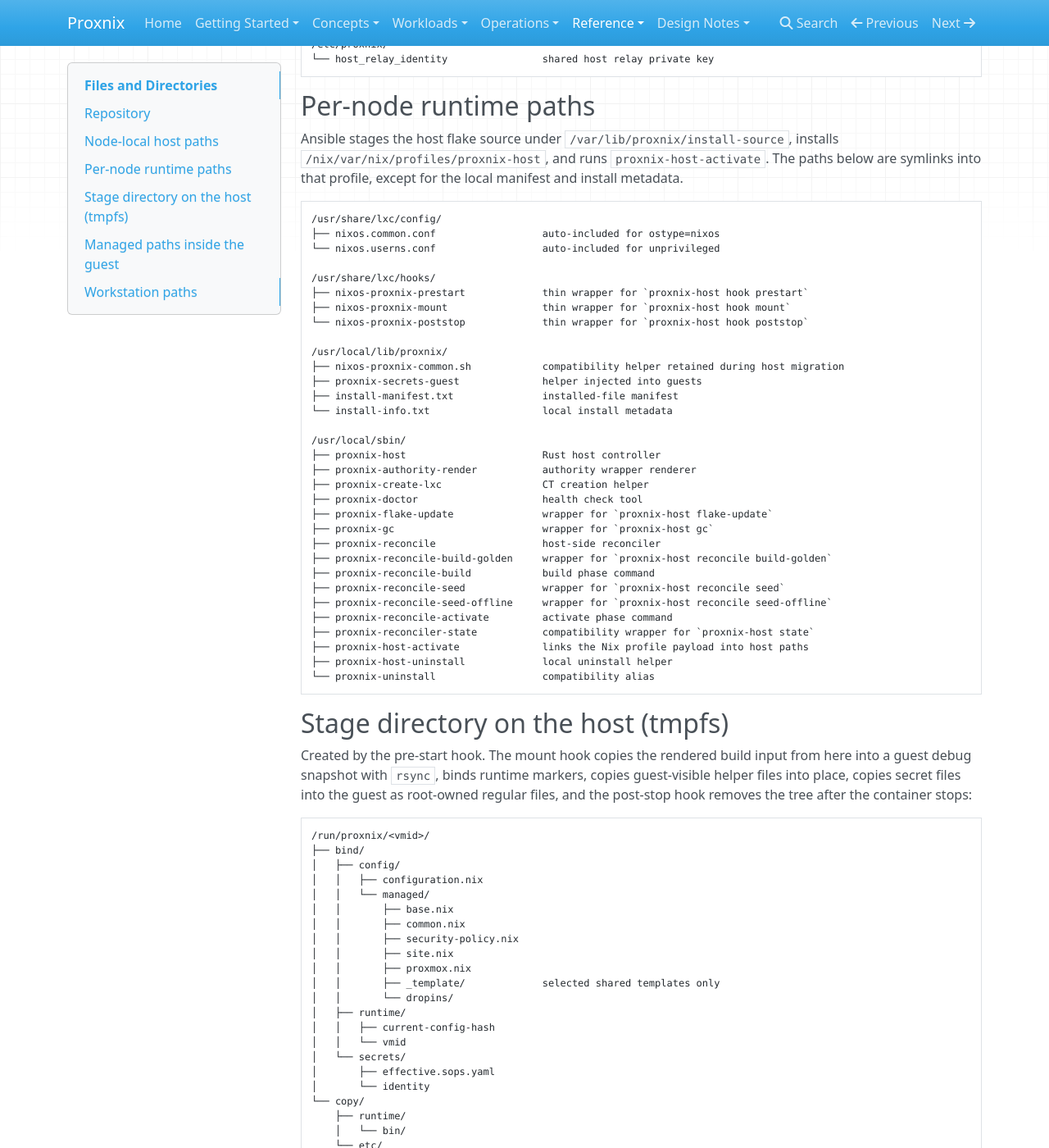
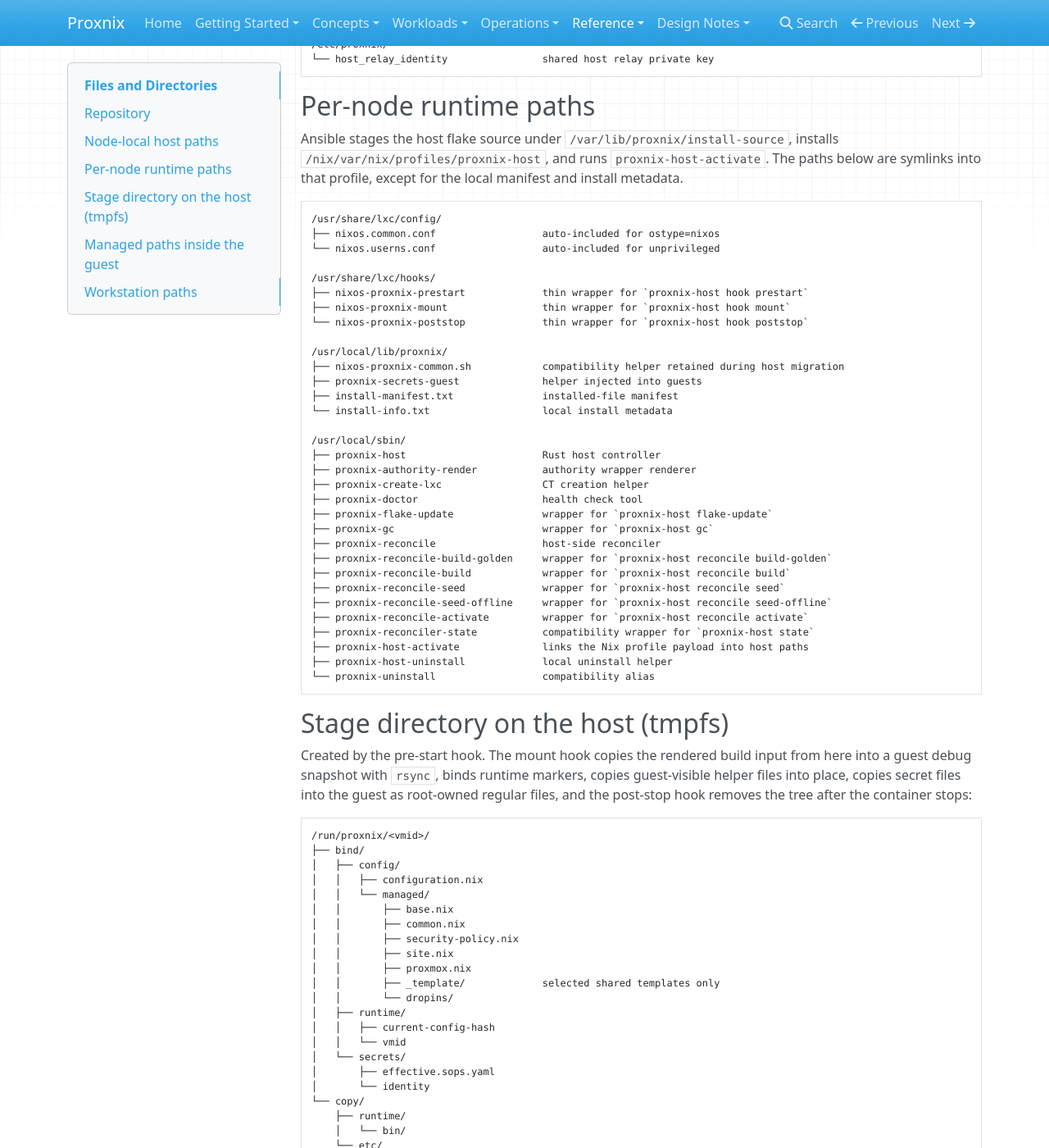
Before and after one commit to denMaier/proxnix, an MkDocs documentation site: the page built from docs/reference/files-and-directories.md, in a window 1280 px wide and 1400 px high, scrolled down 4656 px. Shown: the whole window at 82% size. Built offline with MkDocs 1.6.1, drawn with Linux system fonts in a browser that asks for light colours; nearby versions of some CDN libraries; some of the changed text lies outside the part shown.

Commit message:
Port phase dispatch wrappers to Rust

```diff
--- a/docs/reference/files-and-directories.md
+++ b/docs/reference/files-and-directories.md
@@ -31,10 +31,10 @@ This page maps every important proxnix path by role.
 | `host/runtime/bin/proxnix-gc` | Host-side stale stage-dir and deployment GC-root pruner |
 | `host/runtime/bin/proxnix-reconcile` | Host-side reconciler entrypoint |
 | `host/runtime/bin/proxnix-reconcile-build-golden` | Host-side golden-template build warmer |
-| `host/runtime/bin/proxnix-reconcile-build` | Host-side build phase command |
+| `host/runtime/bin/proxnix-reconcile-build` | Wrapper for `proxnix-host reconcile build` |
 | `host/runtime/bin/proxnix-reconcile-seed` | Wrapper for `proxnix-host reconcile seed` |
 | `host/runtime/bin/proxnix-reconcile-seed-offline` | Wrapper for `proxnix-host reconcile seed-offline` |
-| `host/runtime/bin/proxnix-reconcile-activate` | Host-side activate phase command |
+| `host/runtime/bin/proxnix-reconcile-activate` | Wrapper for `proxnix-host reconcile activate` |
 | `host/runtime/bin/proxnix-reconciler-state` | CLI wrapper for the reconciler SQLite journal |
 | `host/runtime/lib/proxnix-secrets-guest` | Guest-side secret reader and Podman shell driver |
 | `host/runtime/systemd/proxnix-flake-update.service` | Host-side flake lock update service |
@@ -170,10 +170,10 @@ for the local manifest and install metadata.
 ├── proxnix-gc                         wrapper for `proxnix-host gc`
 ├── proxnix-reconcile                  host-side reconciler
 ├── proxnix-reconcile-build-golden     wrapper for `proxnix-host reconcile build-golden`
-├── proxnix-reconcile-build            build phase command
+├── proxnix-reconcile-build            wrapper for `proxnix-host reconcile build`
 ├── proxnix-reconcile-seed             wrapper for `proxnix-host reconcile seed`
 ├── proxnix-reconcile-seed-offline     wrapper for `proxnix-host reconcile seed-offline`
-├── proxnix-reconcile-activate         activate phase command
+├── proxnix-reconcile-activate         wrapper for `proxnix-host reconcile activate`
 ├── proxnix-reconciler-state           compatibility wrapper for `proxnix-host state`
 ├── proxnix-host-activate              links the Nix profile payload into host paths
 ├── proxnix-host-uninstall             local uninstall helper
```
Also changed, not shown: docs/reference/commands.md (+2 -2 lines), rust_migration_plan.md (+21 -14 lines), 5 other files.
